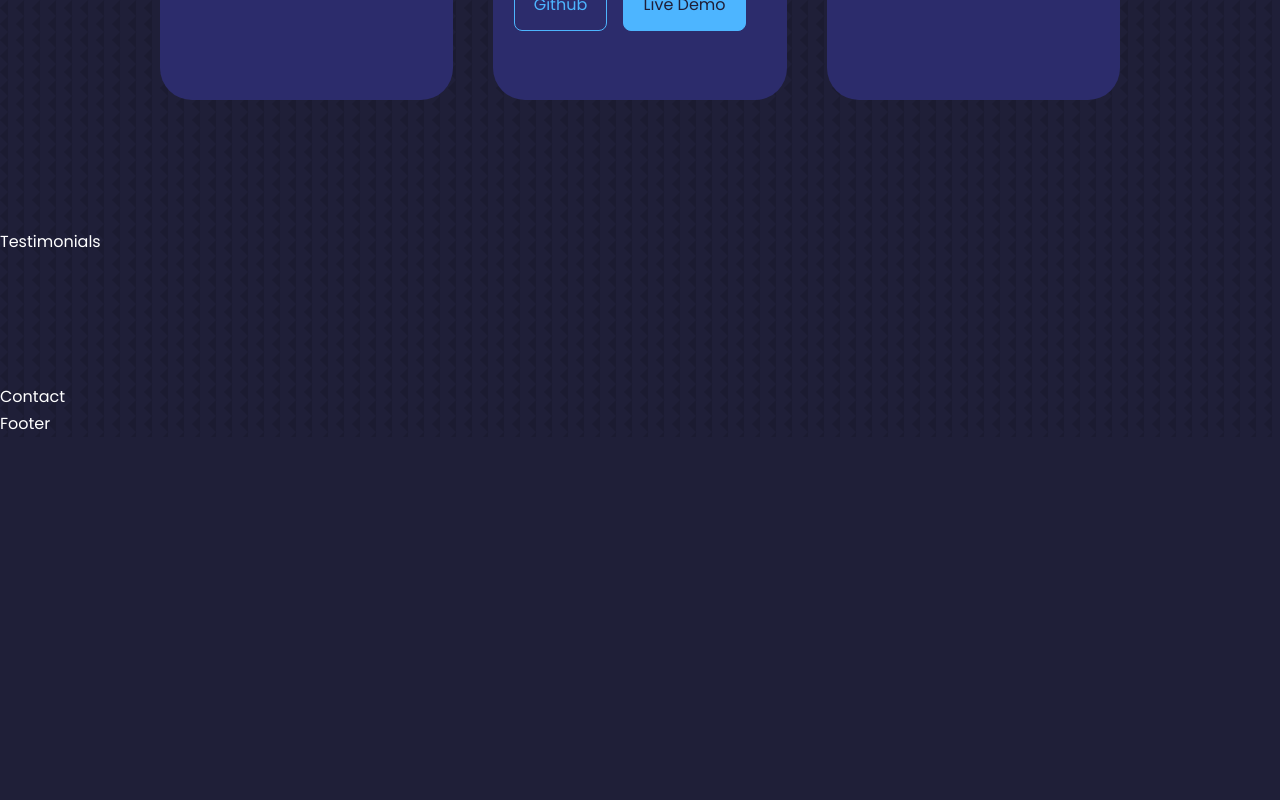
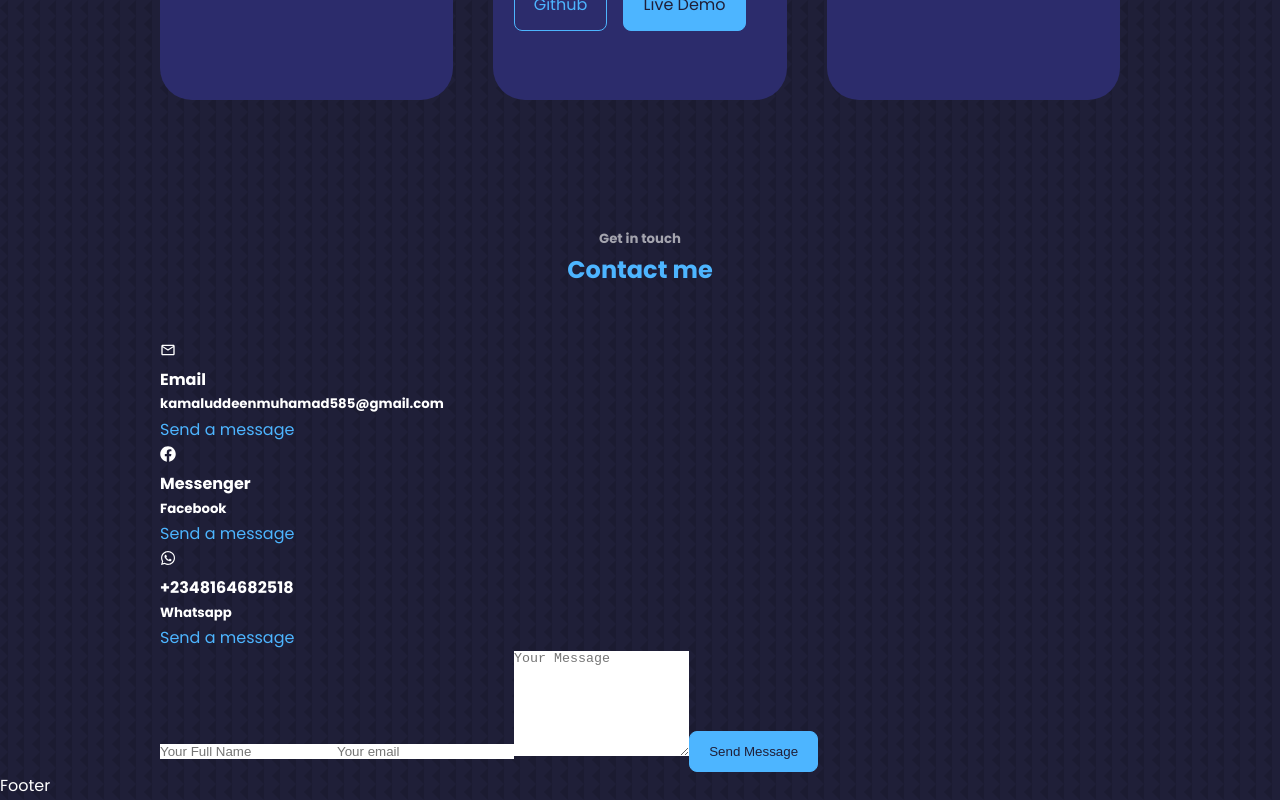
Before and after one commit to Meetkamal256/portfolio-website-template, a React (Create React App) app in the folder react-portfolio/: page / in a window 1280 px wide. Shown: the part 4080-4880 px from the top of the page. Before the commit the page ends 4517 px from the top, so only its background shows below. Built offline with nearby package versions, Linux system fonts and the light colour scheme.

Commit message:
contact component jsx layout done

```diff
--- a/react-portfolio/src/App.jsx
+++ b/react-portfolio/src/App.jsx
@@ -10,8 +10,6 @@
 import Contact from "./components/contact/Contact";
 import Footer from "./components/footer/Footer";
 
-
-
 const App = () => {
   return (
     <React.Fragment>
@@ -21,7 +19,7 @@
       <Experience />
       <Services />
       <Portfolio />
-      <Testimonials />
+
       <Contact />
       <Footer />
     </React.Fragment>
--- a/react-portfolio/src/components/contact/Contact.jsx
+++ b/react-portfolio/src/components/contact/Contact.jsx
@@ -1,10 +1,64 @@
-import React from 'react';
-import './contact.css';
+import React from "react";
+import "./contact.css";
+import { MdOutlineMail } from "react-icons/md";
+import { FaFacebook } from "react-icons/fa";
+import { IoLogoInstagram } from "react-icons/io5";
+import { FaWhatsapp } from "react-icons/fa";
 
 const Contact = () => {
   return (
-    <section id='contact'>Contact</section>
-  )
-}
+    <section id="contact">
+      <h5>Get in touch</h5>
+      <h2>Contact me</h2>
+      <div className="container contact__container">
+        <div className="contact__options">
+          <article className="contact__option">
+            <MdOutlineMail />
+            <h4>Email</h4>
+            <h5>kamaluddeenmuhamad585@gmail.com</h5>
+            <a href="mailto:kamaluddeenmuhamad585@gmail.com" target="__blank">
+              Send a message
+            </a>
+          </article>
+          <article className="contact__option">
+            <FaFacebook />
+            <h4>Messenger</h4>
+            <h5>Facebook</h5>
+            <a href="https://m.me/kamal.muhammad.50552338" target="__blank">
+              Send a message
+            </a>
+          </article>
+          <article className="contact__option">
+            <FaWhatsapp />
+            <h4>+2348164682518</h4>
+            <h5>Whatsapp</h5>
+            <a href="https://wa.me/2348164682518" target="_blank">
+              Send a message
+            </a>
+          </article>
+        </div>
+        {/* END OF CONTACT OPTION */}
+        <form action="">
+          <input
+            type="text"
+            name="name"
+            placeholder="Your Full Name"
+            required
+          />
+          <input type="email" name="email" placeholder="Your email" required />
+          <textarea
+            name="message"
+            rows="7"
+            placeholder="Your Message"
+            required
+          ></textarea>
+          <button type="submit" className="btn btn-primary">
+            Send Message
+          </button>
+        </form>
+      </div>
+    </section>
+  );
+};
 
-export default Contact
+export default Contact;
```
Also changed, not shown: react-portfolio/src/assets/kamal.png (added).
